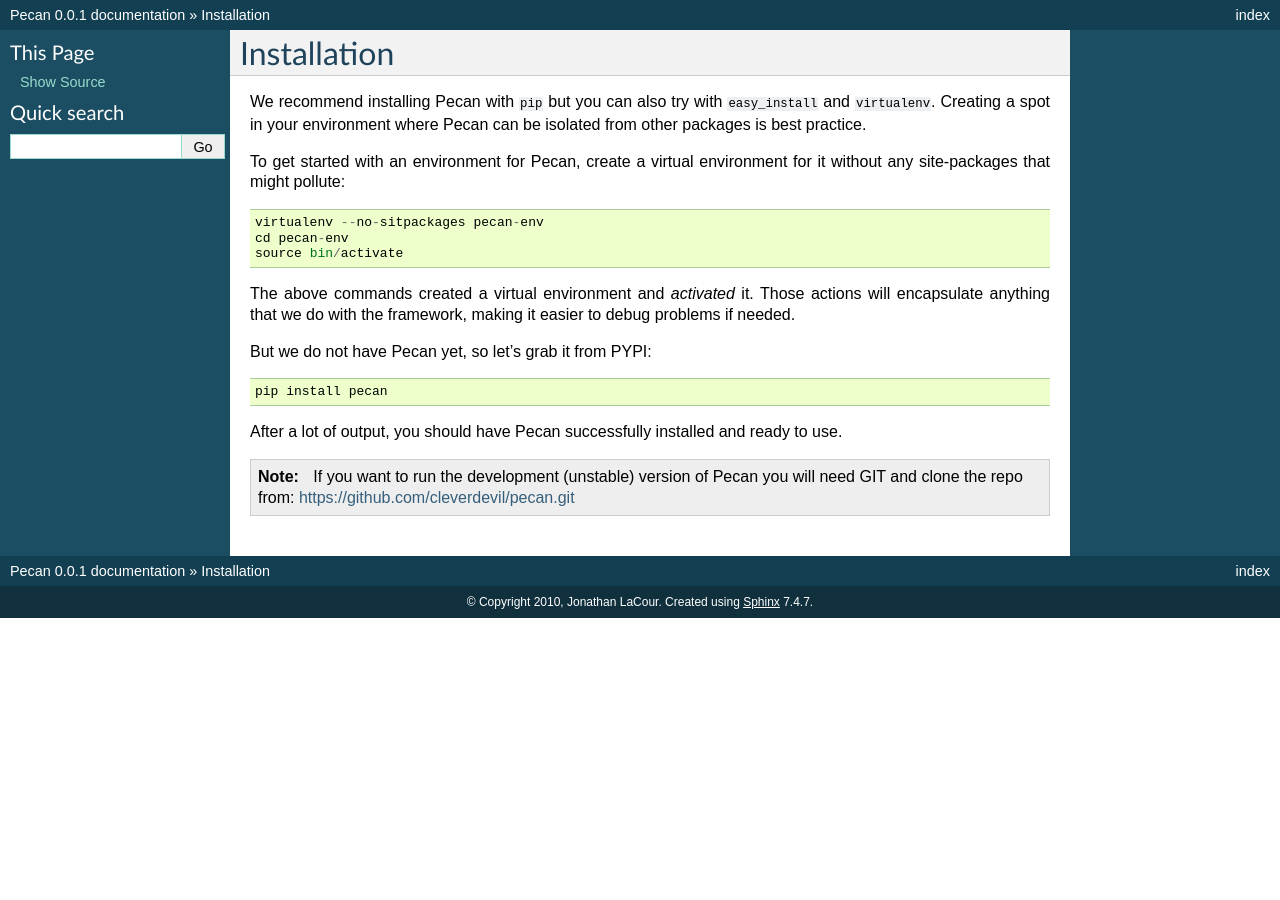
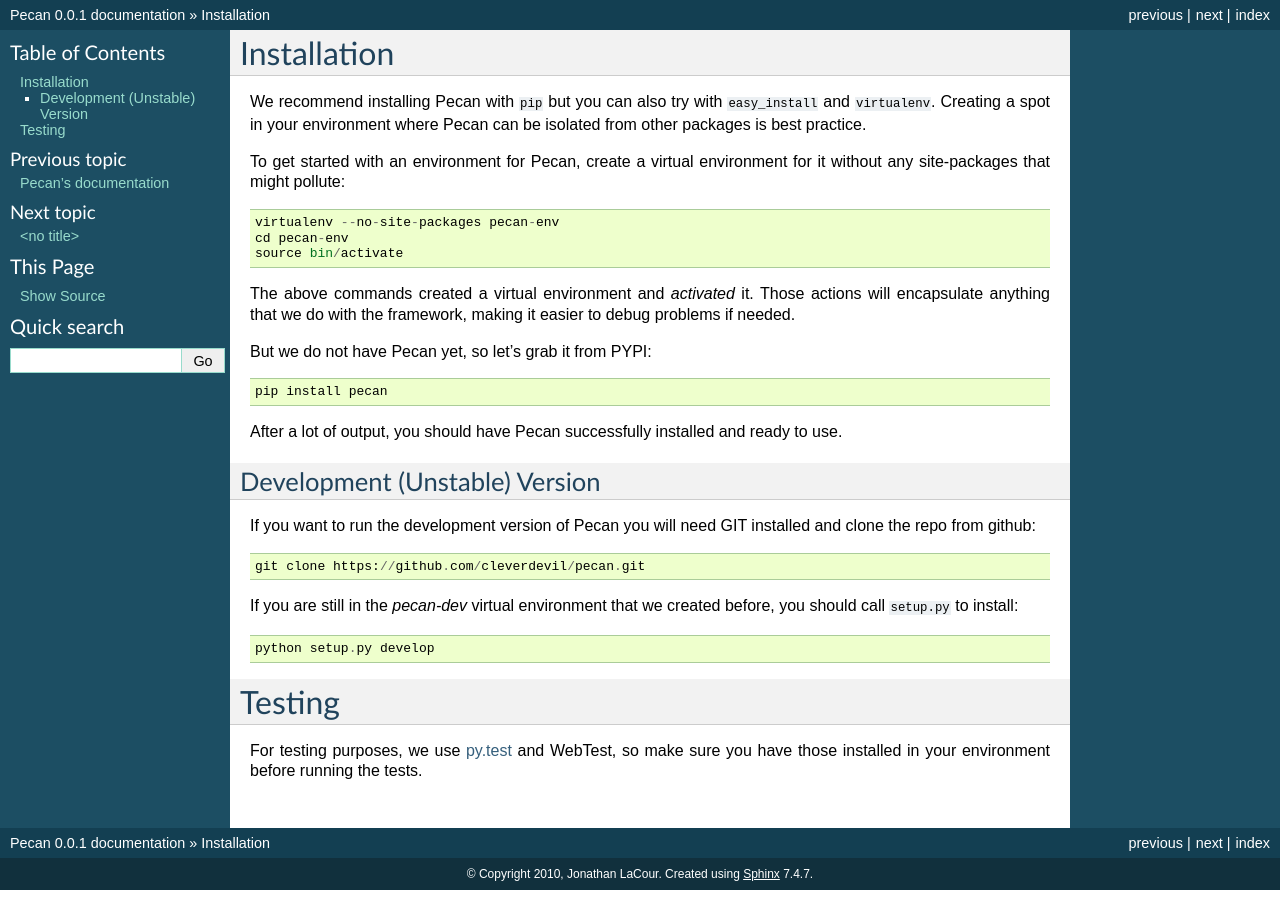
Before and after one commit to stackforge/pecan, a Sphinx documentation site: the page built from docs/source/installation.rst, in a window 1280 px wide. Built offline with Sphinx 7.4.7, drawn with Linux system fonts in a browser that asks for light colours; pages that are not in the unit, such as notebooks, are missing from menus.

Commit message:
finished basic installation and testing instructions

```diff
--- a/docs/source/index.rst
+++ b/docs/source/index.rst
@@ -15,7 +15,7 @@
 .. toctree::
    :maxdepth: 2
 
-   installtion.rst
+   installation.rst
    routing.rst
    configuration.rst
    templates.rst
--- a/docs/source/installation.rst
+++ b/docs/source/installation.rst
@@ -9,7 +9,7 @@
 To get started with an environment for Pecan, create a virtual environment for
 it without any site-packages that might pollute::
 
-    virtualenv --no-sitpackages pecan-env
+    virtualenv --no-site-packages pecan-env
     cd pecan-env
     source bin/activate
 
@@ -24,6 +24,22 @@
 After a lot of output, you should have Pecan successfully installed and ready
 to use.
 
-.. note::
-    If you want to run the development (unstable) version of Pecan you will
-    need GIT and clone the repo from: https://github.com/cleverdevil/pecan.git
+
+Development (Unstable) Version
+------------------------------
+If you want to run the development version of Pecan you will
+need GIT installed and clone the repo from github::
+
+    git clone https://github.com/cleverdevil/pecan.git
+
+If you are still in the *pecan-dev* virtual environment that we created before,
+you should call ``setup.py`` to install::
+
+    python setup.py develop
+
+
+Testing
+=======
+For testing purposes, we use `py.test <http://pytest.org/>`_ and
+WebTest, so make sure you have those installed in your environment before
+running the tests.
```
Also changed, not shown: docs/source/app_engine.rst (+5 -5 lines), 1 other file.
